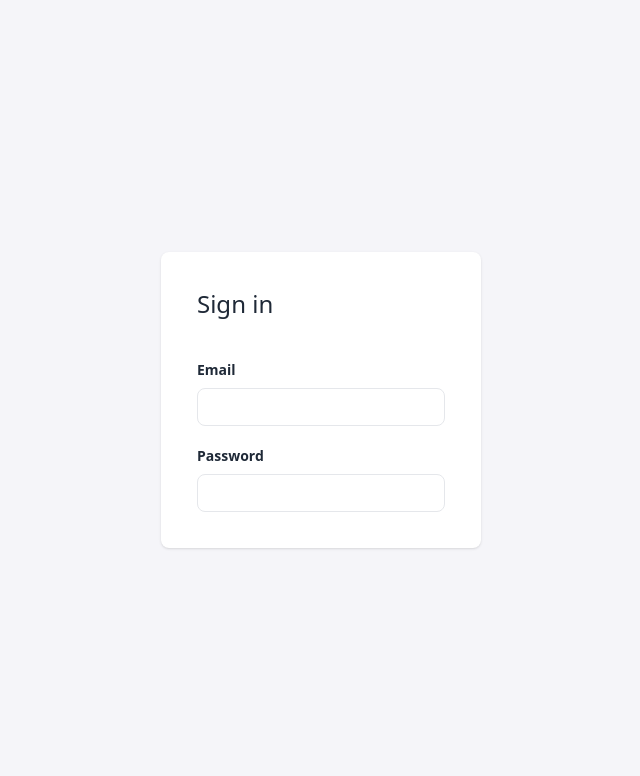
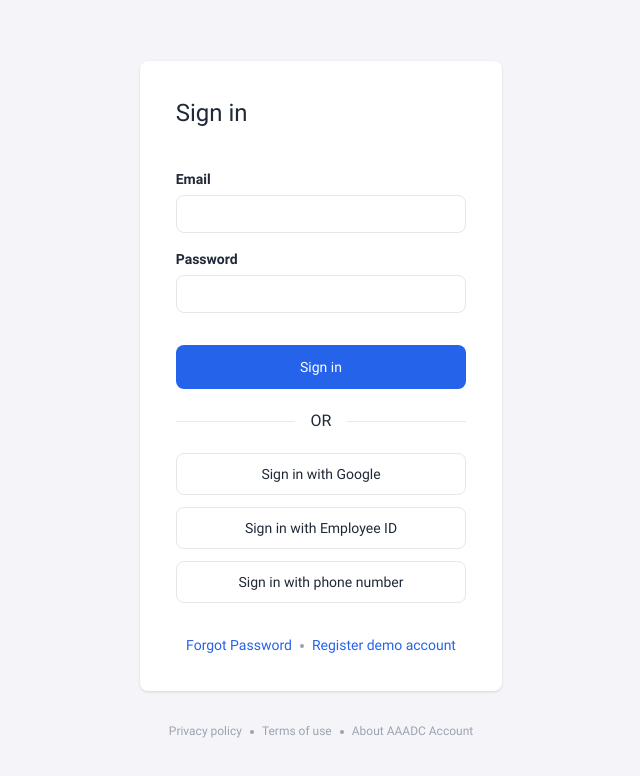
Before and after one commit to aulia14/aaadc-web, a Next.js app: page /auth/login in a window 1280 px wide. Shown: the top 776 px of the page, without its empty margins (319-959 px from the left). Built offline with nearby package versions, Linux system fonts and the light colour scheme.

Commit message:
update login page

```diff
--- a/pages/auth/login.tsx
+++ b/pages/auth/login.tsx
@@ -1,16 +1,81 @@
+import localFont from "next/font/local";
+import Link from "next/link";
+
+const font = localFont({src: [
+  {
+    path: "../fonts/Roboto-Thin.ttf",
+    weight: "100",
+    style: "normal",
+  },
+  {
+    path: "../fonts/Roboto-Light.ttf",
+    weight: "300",
+    style: "normal",
+  },
+  {
+    path: "../fonts/Roboto-Regular.ttf",
+    weight: "400",
+    style: "normal",
+  },
+  {
+    path: "../fonts/Roboto-Medium.ttf",
+    weight: "500",
+    style: "normal",
+  },
+  {
+    path: "../fonts/Roboto-Bold.ttf",
+    weight: "700",
+    style: "normal",
+  },
+  {
+    path: "../fonts/Roboto-Black.ttf",
+    weight: "900",
+    style: "normal",
+  }
+]});
+
 export default function AuthLogin() {
   return (
-    <div className="min-h-screen flex flex-col justify-center items-center py-14">
-      <div className="bg-white rounded-lg shadow p-9 w-full md:w-2/4 lg:w-2/4 xl:w-1/4">
+    <div className={`min-h-screen flex flex-col justify-center items-center py-5 mx-5 md:mx-24 xl:mx-24 ${font.className}`}>
+      <div className="bg-white rounded-lg shadow py-9 px-5 w-full md:px-9 md:w-2/4 lg:w-2/4 xl:w-2/6">
         <h3 className="text-2xl">Sign in</h3>
         <div className="flex flex-col mt-10">
           <label htmlFor="email" className="text-sm font-semibold">Email</label>
-          <input type="text" id="email" className="text-sm border rounded-lg outline-none px-3 py-2 mt-2" />
+          <input
+            type="text"
+            id="email"
+            className="text-sm border rounded-lg outline-none px-3 py-2 mt-1.5"
+            autoComplete="off"
+          />
         </div>
-        <div className="flex flex-col mt-5">
+        <div className="flex flex-col mt-4">
           <label htmlFor="password" className="text-sm font-semibold">Password</label>
-          <input type="text" id="password" className="text-sm border rounded-lg outline-none px-3 py-2 mt-2" />
+          <input
+            type="text"
+            id="password"
+            className="text-sm border rounded-lg outline-none px-3 py-2 mt-1.5"
+            autoComplete="off"
+          />
         </div>
+        <button className="w-full text-white text-sm bg-blue-600 rounded-lg py-3 mt-8">Sign in</button>
+        <div className="divider mt-6">OR</div>
+        <div className="flex flex-col gap-3 mt-6">
+          <button className="border text-sm rounded-lg py-2.5">Sign in with Google</button>
+          <button className="border text-sm rounded-lg py-2.5">Sign in with Employee ID</button>
+          <button className="border text-sm rounded-lg py-2.5">Sign in with phone number</button>
+        </div>
+        <div className="flex items-center justify-center gap-2 text-sm mt-8">
+          <Link href={""} className="text-blue-600">Forgot Password</Link>
+          <div className="w-1 h-1 rounded-full bg-gray-400 mt-0.5"></div>
+          <Link href={""} className="text-blue-600">Register demo account</Link>
+        </div>
+      </div>
+      <div className="flex items-center justify-center gap-2 text-xs mt-8">
+        <Link href={""} className="text-gray-400">Privacy policy</Link>
+        <div className="w-1 h-1 rounded-full bg-gray-400 mt-0.5"></div>
+        <Link href={""} className="text-gray-400">Terms of use</Link>
+        <div className="w-1 h-1 rounded-full bg-gray-400 mt-0.5"></div>
+        <Link href={""} className="text-gray-400">About AAADC Account</Link>
       </div>
     </div>
   )
--- a/styles/globals.css
+++ b/styles/globals.css
@@ -45,3 +45,7 @@ body {
   background-color: transparent;
   color: rgb(0, 0, 0);
 }
+.divider:before,
+.divider:after {
+  height: 1px;
+}
```
